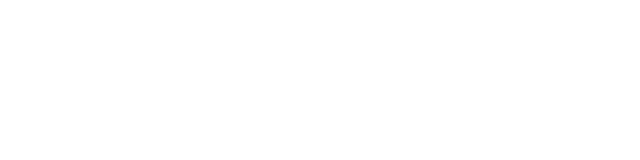
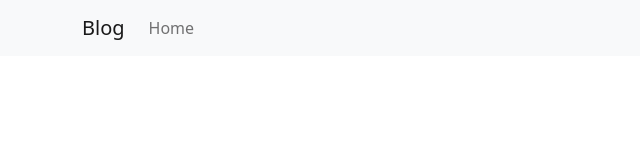
Before and after one commit to LordHippopotamus/cosmic-next-blog, a Next.js app: page / in a window 1280 px wide. Shown: the top 160 px of the page, without its empty margins (0-640 px from the left). Built offline with nearby package versions, Linux system fonts and the light colour scheme.

Commit message:
feat: create Navigation

```diff
--- /dev/null
+++ b/components/Navigation.js
@@ -0,0 +1,24 @@
+import Navbar from "react-bootstrap/Navbar";
+import Container from "react-bootstrap/Container";
+import Nav from "react-bootstrap/Nav";
+import Link from "next/link";
+
+export default function Navigation() {
+  return (
+    <Navbar bg="light" expand="lg">
+      <Container>
+        <Link href="/" passHref>
+          <Navbar.Brand href="#home">Blog</Navbar.Brand>
+        </Link>
+        <Navbar.Toggle aria-controls="basic-navbar-nav" />
+        <Navbar.Collapse id="basic-navbar-nav">
+          <Nav className="me-auto">
+            <Link href="/" passHref>
+              <Nav.Link href="#home">Home</Nav.Link>
+            </Link>
+          </Nav>
+        </Navbar.Collapse>
+      </Container>
+    </Navbar>
+  );
+}
--- a/pages/_app.js
+++ b/pages/_app.js
@@ -1,7 +1,13 @@
 import "bootstrap/dist/css/bootstrap.min.css";
+import Navigation from "../components/Navigation";
 
 function MyApp({ Component, pageProps }) {
-  return <Component {...pageProps} />;
+  return (
+    <>
+      <Navigation />
+      <Component {...pageProps} />
+    </>
+  );
 }
 
 export default MyApp;
```
